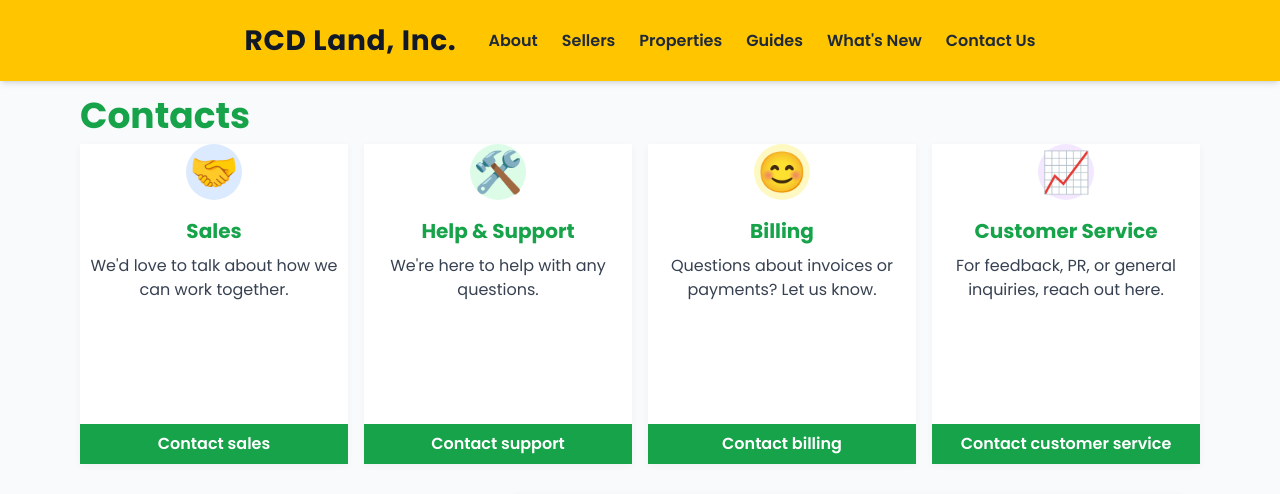
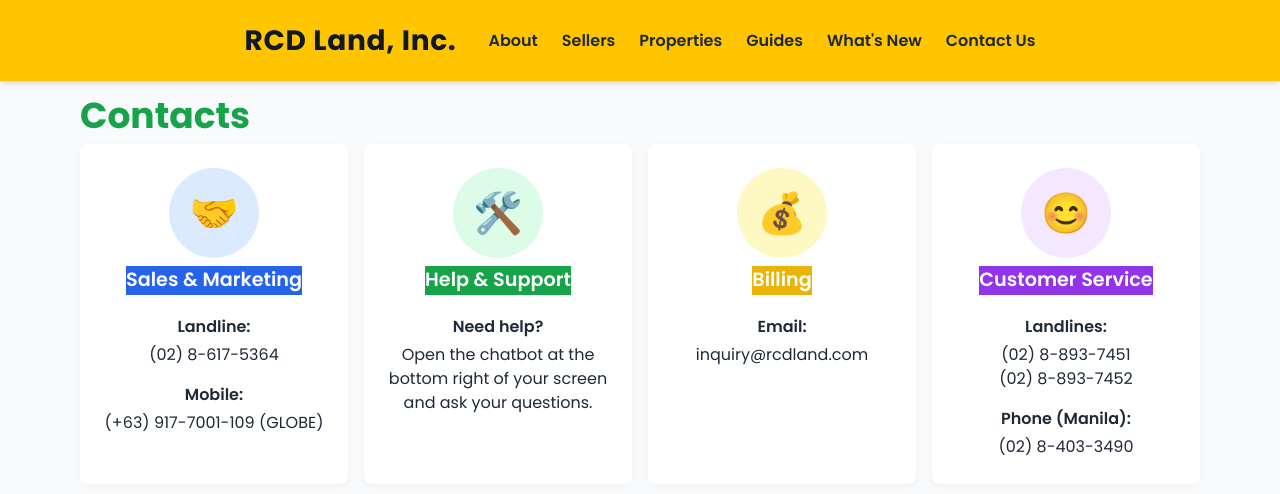
Before and after one commit to renrengabas/rcdland.com, a Jekyll site: the page built from contacts/index.html, in a window 1280 px wide and 1400 px high. Shown: the top 494 px of the window. Built offline with Jekyll 4.4.1, drawn with Linux system fonts in a browser that asks for light colours; nearby versions of some CDN libraries.

Commit message:
Minor Fix - Contacts page #332 #331 #314

```diff
--- a/contacts/index.html
+++ b/contacts/index.html
@@ -5,7 +5,8 @@
 ---
 
 <style>
-.property-image, .office-image {
+  .property-image,
+  .office-image {
     flex: 1 1 350px;
     min-width: 300px;
     display: flex;
@@ -18,7 +19,8 @@
   .map-wrapper {
     width: 100%;
     height: 100%;
-  min-height: 220px; /* or whatever minimum you want */
+    min-height: 220px;
+    /* or whatever minimum you want */
     display: flex;
   }
 
@@ -27,61 +29,87 @@
     height: 100%;
     border: 0;
     border-radius: 8px;
-  min-height: 220px; /* match min-height above */
+    min-height: 220px;
+    /* match min-height above */
     background: #e5e7eb;
   }
 
-.contact-card {
+  .card-overlay {
+  position: relative;
+  padding-top: 48px; /* space for the icon */
+}
+.overlay-icon {
+  position: absolute;
+  top: 0;
+  left: 50%;
+  transform: translate(-50%, -50%);
+  z-index: 2;
+  box-shadow: 0 2px 8px 0 rgb(0 0 0 / 0.08);
+}
+
+  .custom-contact-card {
+    background: #fff;
+    border-radius: 8px;
+    box-shadow: 0 2px 8px 0 rgb(0 0 0 / 0.04);
+    overflow: hidden;
     display: flex;
     flex-direction: column;
     align-items: center;
-  background: #fff;
-  box-shadow: 0 2px 8px 0 rgb(0 0 0 / 0.04);
-  min-height: 320px;
-  transition: box-shadow 0.2s;
-  position: relative;
+    min-height: 340px;
+    margin-bottom: 0;
   }
-.contact-card:hover {
-  box-shadow: 0 6px 24px 0 rgb(22 163 74 / 0.10);
-}
-.contact-card-icon {
-  font-size: 2.5rem;
-  width: 3.5rem;
-  height: 3.5rem;
+
+  .custom-card-icon-wrapper {
     display: flex;
     align-items: center;
     justify-content: center;
-  border-radius: 9999px;
-  margin-bottom: 1rem;
+    width: 90px;
+    height: 90px;
+    border-radius: 50%;
+    margin: 1.5rem auto 0.5rem auto;
   }
-.contact-card-title {
-  font-size: 1.25rem;
-  font-weight: 700;
-  color: #16a34a;
-  margin-bottom: 0.5rem;
+
+  .custom-card-icon {
+    font-size: 2.5rem;
+  }
+
+  .custom-card-header {
+    position: relative;
+    z-index: 1;
+  }
+
+  .custom-card-title {
+    color: #fff;
+    font-size: 1.2rem;
+    font-weight: 600;
+    margin: 0;
+  }
+
+  .custom-card-body {
+    padding: 1.25rem 1.5rem 1.5rem 1.5rem;
     text-align: center;
+    flex: 1 1 auto;
+    width: 100%;
+    display: flex;
+    flex-direction: column;
+    gap: 1rem;
   }
-.contact-card-desc {
-  font-size: 1rem;
-  color: #374151;
-  text-align: center;
-  margin-bottom: 2.5rem;
-  flex: 1 1 auto;
-}
-.contact-card-btn {
+
+  .custom-card-btn {
     background: #16a34a;
     color: #fff;
     border: none;
+    border-radius: 6px;
     padding: 0.5rem 1.25rem;
     font-weight: 600;
     font-size: 1rem;
     cursor: pointer;
     transition: background 0.2s;
     width: 100%;
-  margin-top: auto;
   }
-.contact-card-btn:hover,
-.contact-card-btn:focus {
+
+  .custom-card-btn:hover,
+  .custom-card-btn:focus {
     background: #facc15;
     color: #222;
   }
@@ -92,18 +120,22 @@
       grid-template-columns: repeat(2, minmax(0, 1fr));
     }
   }
+
   @media (max-width: 639px) {
+
     .grid-cols-4,
     .grid-cols-2 {
       grid-template-columns: 1fr;
     }
   }
+
   .branch-card-row {
     display: flex;
     flex-direction: row;
     align-items: stretch;
     margin-bottom: 1.5rem;
   }
+
   .branch-card-row.reverse {
     flex-direction: row-reverse;
   }
@@ -121,40 +153,79 @@
     <div class="mb-8">
       <div class="grid grid-cols-1 sm:grid-cols-2 lg:grid-cols-4 gap-4">
         <!-- Sales Card -->
-    <div class="contact-card">
-      <div class="contact-card-icon bg-blue-100 text-blue-600">
-        🤝
+        <div class="custom-contact-card">
+          <div class="custom-card-icon-wrapper bg-blue-100">
+            <span class="custom-card-icon text-blue-600">🤝</span>
           </div>
-      <h3 class="contact-card-title">Sales</h3>
-      <p class="contact-card-desc">We'd love to talk about how we can work together.</p>
-      <button class="contact-card-btn" onclick="openModal('sales')">Contact sales</button>
+          <div class="custom-card-header bg-blue-600">
+            <h3 class="custom-card-title">Sales & Marketing</h3>
+          </div>
+          <div class="custom-card-body">
+            <div>
+              <div class="font-semibold mb-1">Landline:</div>
+              <a href="tel:0286175364" class="hover:text-yellow-500 transition-colors duration-300 block">(02)
+                8-617-5364</a>
+            </div>
+            <div>
+              <div class="font-semibold mb-1">Mobile:</div>
+              <a href="tel:639177001109" class="hover:text-yellow-500 transition-colors duration-300 block">(+63)
+                917-7001-109 (GLOBE)</a>
+            </div>
+          </div>
         </div>
         <!-- Help & Support Card -->
-    <div class="contact-card">
-      <div class="contact-card-icon bg-green-100 text-green-600">
-        🛠️
+        <div class="custom-contact-card">
+          <div class="custom-card-icon-wrapper bg-green-100">
+            <span class="custom-card-icon text-green-600">🛠️</span>
           </div>
-      <h3 class="contact-card-title">Help & Support</h3>
-      <p class="contact-card-desc">We're here to help with any questions.</p>
-      <button class="contact-card-btn" onclick="openModal('help')">Contact support</button>
+          <div class="custom-card-header bg-green-600">
+            <h3 class="custom-card-title">Help & Support</h3>
+          </div>
+          <div class="custom-card-body">
+            <div>
+              <div class="font-semibold mb-1">Need help?</div>
+              <span>Open the chatbot at the bottom right of your screen and ask your questions.</span>
+            </div>
+          </div>
         </div>
         <!-- Billing Card -->
-    <div class="contact-card">
-      <div class="contact-card-icon bg-yellow-100 text-yellow-600">
-        😊
+        <div class="custom-contact-card">
+          <div class="custom-card-icon-wrapper bg-yellow-100">
+            <span class="custom-card-icon text-yellow-600">💰</span>
           </div>
-      <h3 class="contact-card-title">Billing</h3>
-      <p class="contact-card-desc">Questions about invoices or payments? Let us know.</p>
-      <button class="contact-card-btn" onclick="openModal('billing')">Contact billing</button>
+          <div class="custom-card-header bg-yellow-500">
+            <h3 class="custom-card-title">Billing</h3>
+          </div>
+          <div class="custom-card-body">
+            <div>
+              <div class="font-semibold mb-1">Email:</div>
+              <a href="mailto:inquiry@rcdland.com"
+                class="hover:text-yellow-500 transition-colors duration-300 block">inquiry@rcdland.com</a>
+            </div>
+          </div>
         </div>
         <!-- Customer Service Card -->
-    <div class="contact-card">
-      <div class="contact-card-icon bg-purple-100 text-purple-600">
-        📈
+        <div class="custom-contact-card">
+          <div class="custom-card-icon-wrapper bg-purple-100">
+            <span class="custom-card-icon text-purple-600">😊</span>
           </div>
-      <h3 class="contact-card-title">Customer Service</h3>
-      <p class="contact-card-desc">For feedback, PR, or general inquiries, reach out here.</p>
-      <button class="contact-card-btn" onclick="openModal('marketing')">Contact customer service</button>
+          <div class="custom-card-header bg-purple-600">
+            <h3 class="custom-card-title">Customer Service</h3>
+          </div>
+          <div class="custom-card-body">
+            <div>
+              <div class="font-semibold mb-1">Landlines:</div>
+              <a href="tel:0288937451" class="hover:text-yellow-500 transition-colors duration-300 block">(02)
+                8-893-7451</a>
+              <a href="tel:0288937452" class="hover:text-yellow-500 transition-colors duration-300 block">(02)
+                8-893-7452</a>
+            </div>
+            <div>
+              <div class="font-semibold mb-1">Phone (Manila):</div>
+              <a href="tel:0284033490" class="hover:text-yellow-500 transition-colors duration-300 block">(02)
+                8-403-3490</a>
+            </div>
+          </div>
         </div>
       </div>
     </div>
@@ -165,10 +236,7 @@
       <div class="branch-card-row {% if forloop.index0 | modulo: 2 == 1 %} reverse {% endif %}">
         <div class="property-image">
           <div class="map-wrapper">
-          <iframe
-            src="{{ office.map }}"
-            allowfullscreen=""
-            loading="lazy"
+            <iframe src="{{ office.map }}" allowfullscreen="" loading="lazy"
               referrerpolicy="no-referrer-when-downgrade">
             </iframe>
           </div>
@@ -177,10 +245,12 @@
           <h3 class="m-0">{{ office.name }}</h3>
           <p class="mb-1">{{ office.address }}</p>
           {% if office.phone1 %}
-        <p class="mb-1">Phone: <a href="tel:{{ office.phone1 }}" class="hover:text-yellow-500">{{ office.phone1 }}</a></p>
+          <p class="mb-1">Phone: <a href="tel:{{ office.phone1 }}" class="hover:text-yellow-500">{{ office.phone1 }}</a>
+          </p>
           {% endif %}
           {% if office.phone2 %}
-        <p class="mb-1">Phone: <a href="tel:{{ office.phone2 }}" class="hover:text-yellow-500">{{ office.phone2 }}</a></p>
+          <p class="mb-1">Phone: <a href="tel:{{ office.phone2 }}" class="hover:text-yellow-500">{{ office.phone2 }}</a>
+          </p>
           {% endif %}
           {% if office.email %}
           <p>Email: <a href="mailto:{{ office.email }}" class="hover:text-yellow-500">{{ office.email }}</a></p>
```
Also changed, not shown: contactcard.png (added), ss.png (added), stripe.png (deleted). Lines whose indentation alone changed are shown as unchanged.
